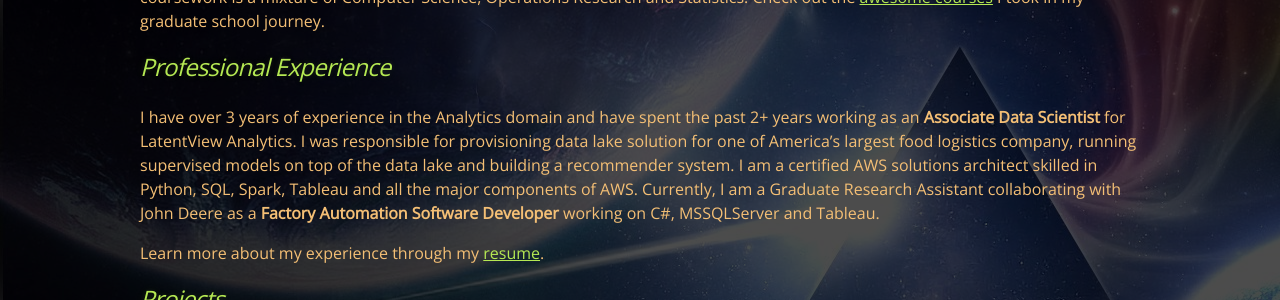
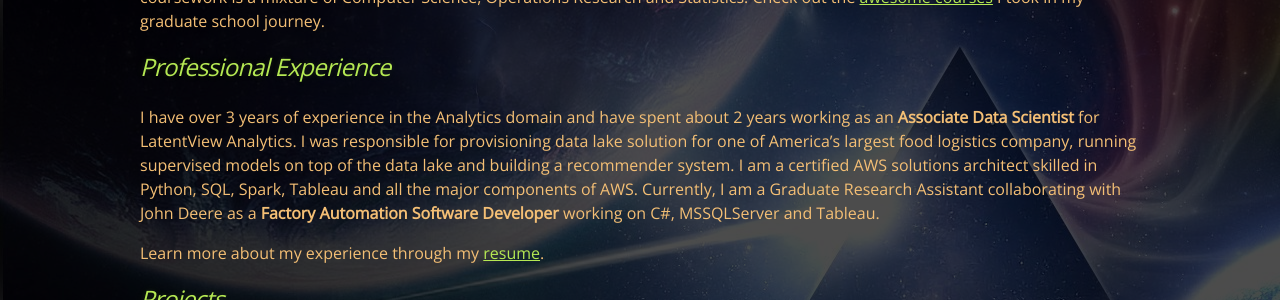
Before and after one commit to KrishnaMurali177/KrishnaMurali177.github.io, a Jekyll site: the page built from index.md, in a window 1280 px wide. Shown: the part 288-588 px from the top of the page. Built offline with Jekyll 4.4.1, drawn with Linux system fonts in a browser that asks for light colours.

Commit message:
Update index.md

```diff
--- a/index.md
+++ b/index.md
@@ -5,7 +5,7 @@ layout: default
 Graduate Student in Integrated Manufacturing Systems Engineering with a minor in Statistics from North Carolina State University. My coursework is a mixture of Computer Science, Operations Research and Statistics. Check out the [awesome courses](./another-page.html) I took in my graduate school journey.
 
 ## _Professional Experience_
-I have over 3 years of experience in the Analytics domain and have spent the past 2+ years working as an **Associate Data Scientist** for LatentView Analytics. I was responsible for provisioning data lake solution for one of America’s largest food logistics company, running supervised models on top of the data lake and building a recommender system. I am a certified AWS solutions architect skilled in Python, SQL, Spark, Tableau and all the major components of AWS. Currently, I am a Graduate Research Assistant collaborating with John Deere as a **Factory Automation Software Developer** working on C#, MSSQLServer and Tableau.
+I have over 3 years of experience in the Analytics domain and have spent about 2 years working as an **Associate Data Scientist** for LatentView Analytics. I was responsible for provisioning data lake solution for one of America’s largest food logistics company, running supervised models on top of the data lake and building a recommender system. I am a certified AWS solutions architect skilled in Python, SQL, Spark, Tableau and all the major components of AWS. Currently, I am a Graduate Research Assistant collaborating with John Deere as a **Factory Automation Software Developer** working on C#, MSSQLServer and Tableau.
 
 Learn more about my experience through my [resume](./Resume - KrishnaMurali.pdf).
 
```
